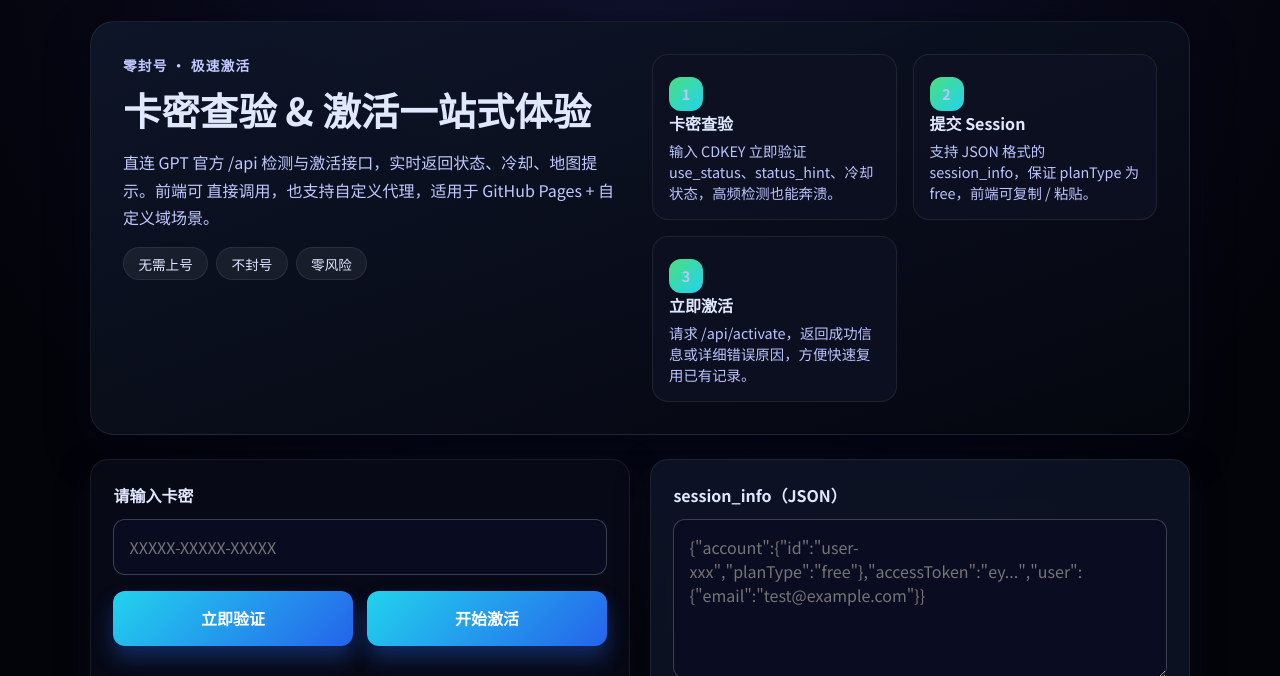
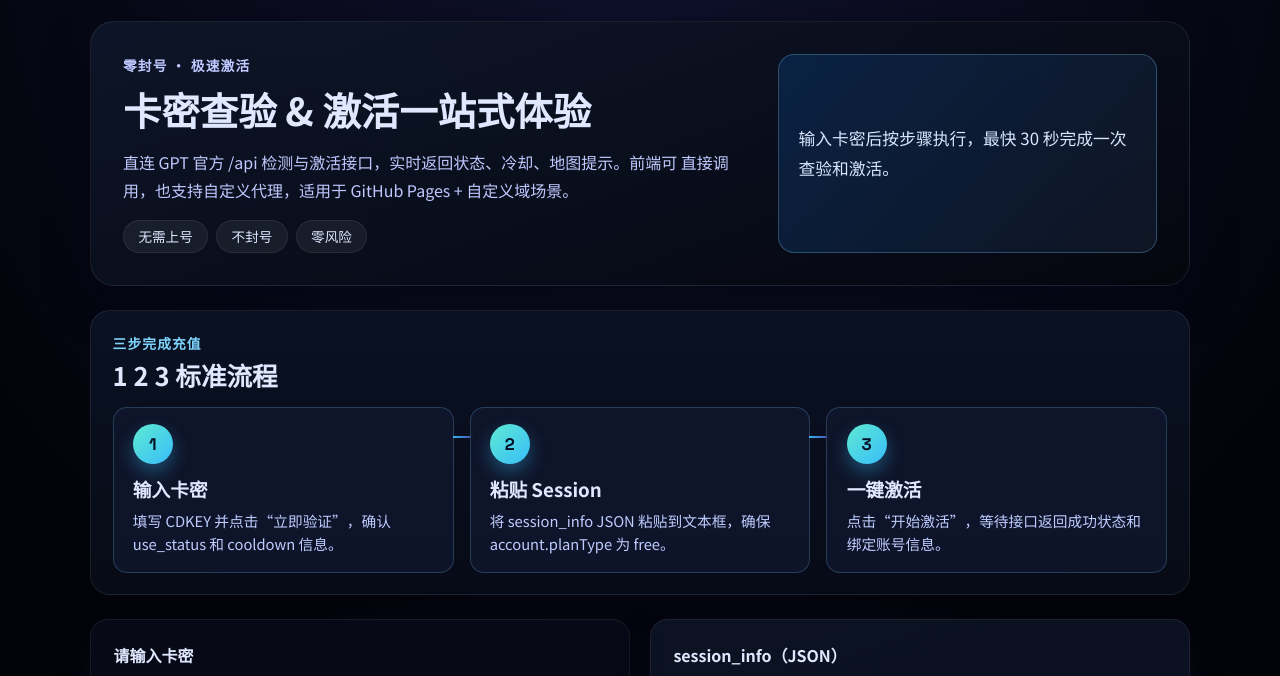
Before and after one commit to ccmyqs-blip/ai, a plain HTML site: page index.html in a window 1280 px wide. Shown: the part 89-765 px from the top of the page. Drawn offline with Linux system fonts and the light colour scheme.

Commit message:
Add explicit 1-2-3 flow section

```diff
--- a/index.html
+++ b/index.html
@@ -42,23 +42,33 @@
             <span>零风险</span>
           </div>
         </div>
-        <div class="hero__steps">
-          <article>
-            <p class="step-index">1</p>
-            <h3>卡密查验</h3>
-            <p>输入 CDKEY 立即验证 use_status、status_hint、冷却状态，高频检测也能奔溃。</p>
-          </article>
-          <article>
-            <p class="step-index">2</p>
-            <h3>提交 Session</h3>
-            <p>支持 JSON 格式的 session_info，保证 planType 为 free，前端可复制 / 粘贴。</p>
-          </article>
-          <article>
-            <p class="step-index">3</p>
-            <h3>立即激活</h3>
-            <p>请求 /api/activate，返回成功信息或详细错误原因，方便快速复用已有记录。</p>
-          </article>
+        <div class="hero__cta">
+          <p>输入卡密后按步骤执行，最快 30 秒完成一次查验和激活。</p>
         </div>
+      </section>
+
+      <section class="shell-pro__flow">
+        <div class="flow-head">
+          <p class="eyebrow">三步完成充值</p>
+          <h2>1 2 3 标准流程</h2>
+        </div>
+        <ol class="flow-list">
+          <li class="flow-item">
+            <span class="flow-num">1</span>
+            <h3>输入卡密</h3>
+            <p>填写 CDKEY 并点击“立即验证”，确认 use_status 和 cooldown 信息。</p>
+          </li>
+          <li class="flow-item">
+            <span class="flow-num">2</span>
+            <h3>粘贴 Session</h3>
+            <p>将 session_info JSON 粘贴到文本框，确保 account.planType 为 free。</p>
+          </li>
+          <li class="flow-item">
+            <span class="flow-num">3</span>
+            <h3>一键激活</h3>
+            <p>点击“开始激活”，等待接口返回成功状态和绑定账号信息。</p>
+          </li>
+        </ol>
       </section>
 
       <section class="shell-pro__form">
--- a/styles.css
+++ b/styles.css
@@ -82,7 +82,7 @@ body {
   border-radius: 24px;
   padding: 2rem;
   display: grid;
-  grid-template-columns: repeat(auto-fit, minmax(260px, 1fr));
+  grid-template-columns: 1.25fr 0.75fr;
   gap: 1.5rem;
   border: 1px solid rgba(255, 255, 255, 0.08);
   box-shadow: 0 15px 40px rgba(3, 6, 20, 0.7);
@@ -109,35 +109,76 @@ body {
   font-size: 0.85rem;
   border: 1px solid rgba(255, 255, 255, 0.08);
 }
-.hero__steps {
+.hero__cta {
+  border: 1px solid rgba(125, 211, 252, 0.28);
+  border-radius: 16px;
+  background: linear-gradient(130deg, rgba(11, 42, 84, 0.7), rgba(17, 24, 39, 0.82));
+  padding: 1.2rem;
   display: grid;
-  grid-template-columns: repeat(auto-fit, minmax(180px, 1fr));
+  align-content: center;
+}
+.hero__cta p {
+  margin: 0;
+  color: #d8e6ff;
+  font-size: 1.05rem;
+  line-height: 1.8;
+}
+.shell-pro__flow {
+  border-radius: 20px;
+  border: 1px solid rgba(255, 255, 255, 0.08);
+  background: linear-gradient(180deg, rgba(10, 18, 36, 0.95), rgba(8, 12, 24, 0.9));
+  padding: 1.35rem;
+}
+.flow-head h2 {
+  margin: 0.2rem 0 0.9rem;
+  font-size: clamp(1.2rem, 2.2vw, 1.6rem);
+}
+.flow-list {
+  list-style: none;
+  margin: 0;
+  padding: 0;
+  display: grid;
+  grid-template-columns: repeat(3, minmax(0, 1fr));
   gap: 1rem;
 }
-.hero__steps article {
-  padding: 1rem;
-  border-radius: 16px;
-  border: 1px solid rgba(255, 255, 255, 0.08);
-  background: rgba(14, 17, 33, 0.85);
+.flow-item {
+  position: relative;
+  padding: 1rem 1rem 1rem 1.2rem;
+  border-radius: 14px;
+  border: 1px solid rgba(125, 211, 252, 0.22);
+  background: rgba(15, 22, 44, 0.88);
+  min-height: 165px;
 }
-.step-index {
-  width: 34px;
-  height: 34px;
-  border-radius: 12px;
-  background: linear-gradient(135deg, #4ade80, #22d3ee);
+.flow-item:not(:last-child)::after {
+  content: "";
+  position: absolute;
+  top: 28px;
+  right: -20px;
+  width: 20px;
+  height: 2px;
+  background: linear-gradient(90deg, rgba(56, 189, 248, 0.95), rgba(99, 102, 241, 0.7));
+}
+.flow-num {
+  width: 40px;
+  height: 40px;
+  border-radius: 999px;
   display: grid;
   place-items: center;
+  font-family: "Space Grotesk", sans-serif;
   font-weight: 700;
-  margin: 0 0 0.5rem;
+  font-size: 1.05rem;
+  color: #041026;
+  background: linear-gradient(135deg, #5eead4, #38bdf8);
+  box-shadow: 0 8px 18px rgba(56, 189, 248, 0.35);
 }
-.hero__steps h3 {
+.flow-item h3 {
+  margin: 0.65rem 0 0.45rem;
+}
+.flow-item p {
   margin: 0;
-  font-size: 1rem;
-}
-.hero__steps p {
-  margin: 0.35rem 0 0;
-  color: #bbc4ff;
-  font-size: 0.9rem;
+  color: #beccff;
+  line-height: 1.6;
+  font-size: 0.92rem;
 }
 .shell-pro__form {
   display: grid;
@@ -275,6 +316,22 @@ body {
   }
   .shell-pro__hero {
     padding: 1.25rem;
+    grid-template-columns: 1fr;
+  }
+  .shell-pro__flow {
+    padding: 1rem;
+  }
+  .flow-list {
+    grid-template-columns: 1fr;
+  }
+  .flow-item:not(:last-child)::after {
+    top: auto;
+    bottom: -10px;
+    right: auto;
+    left: calc(50% - 1px);
+    width: 2px;
+    height: 10px;
+    background: linear-gradient(180deg, rgba(56, 189, 248, 0.95), rgba(99, 102, 241, 0.65));
   }
   .form-card {
     padding: 1rem;
```
